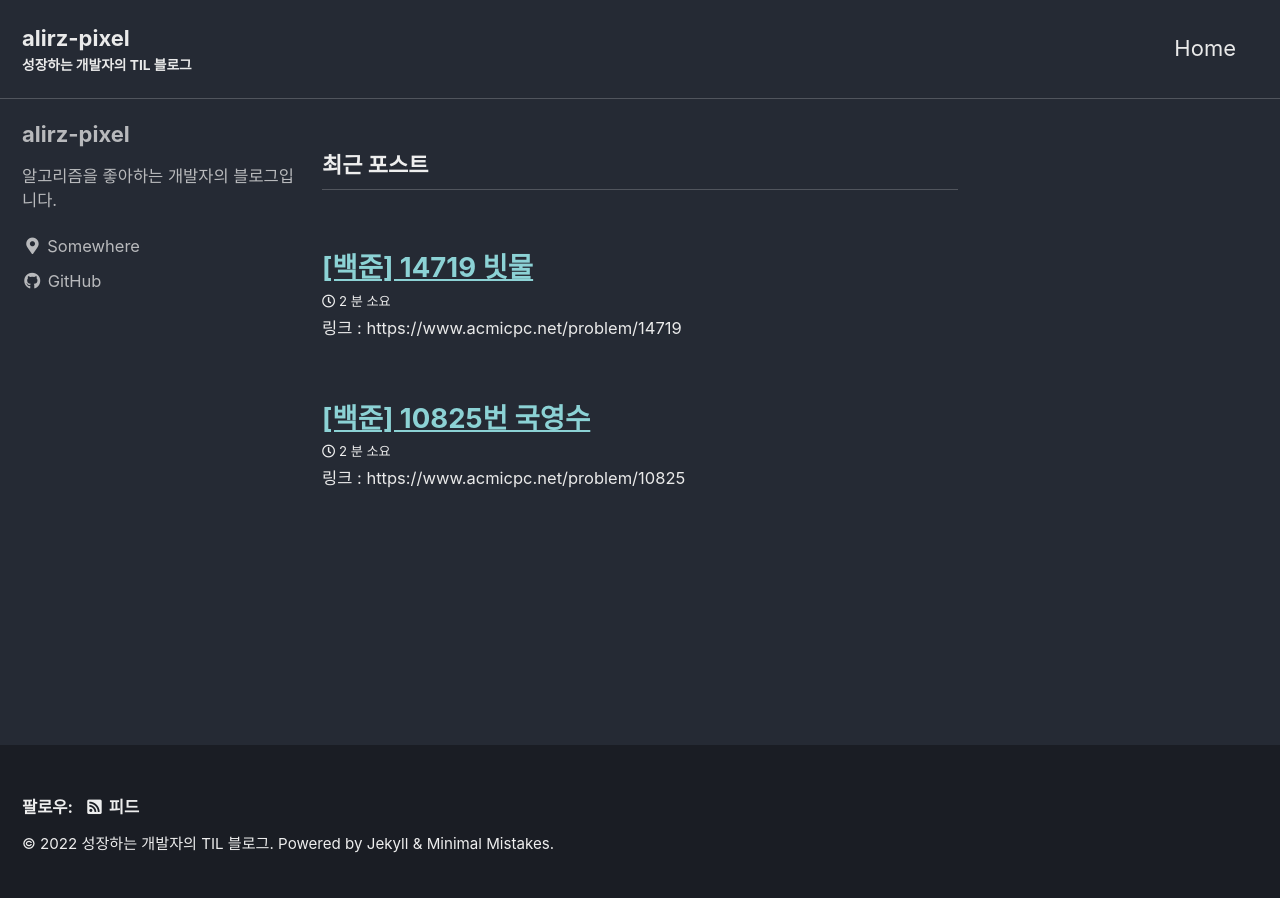
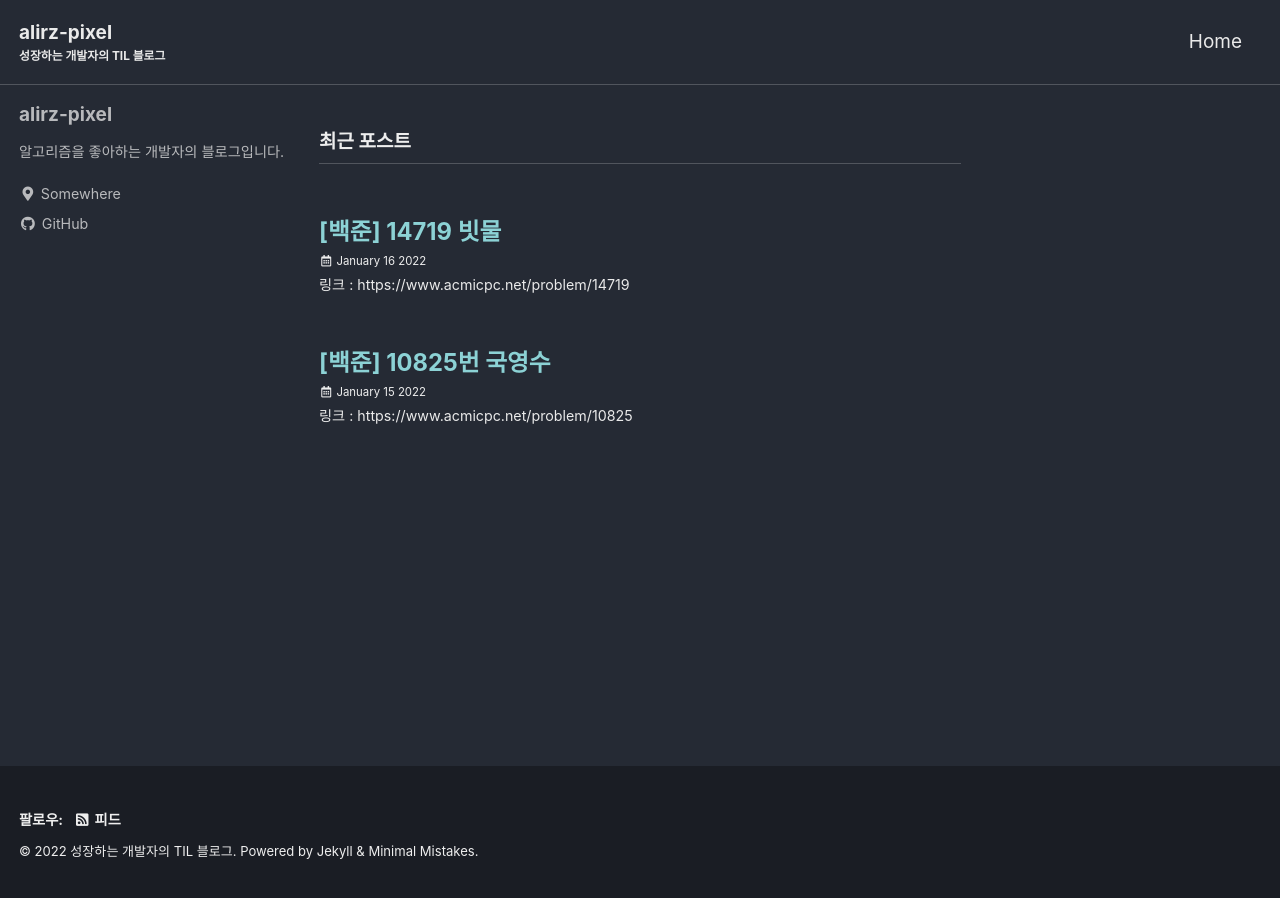
Before and after one commit to alirz-pixel/alirz-pixel.github.io, a Jekyll site: the page built from index.html, in a window 1280 px wide. Built offline with Jekyll 4.4.1, drawn with Linux system fonts in a browser that asks for light colours; cached includes are drawn as plain includes; the list of posts is cut into pages by our own code.

Commit message:
[블로그] 레이아웃 수정 (게시글 날짜, 글씨 크기, 사이드바)
글씨 크기를 18px로 줄임, 예상 소요시간을 포스팅한 날짜가 나오도록 함, 게시글 내용의 너비를 늘리고 사이드바가 고정되도록 수정

```diff
--- a/_includes/archive-single.html
+++ b/_includes/archive-single.html
@@ -24,7 +24,13 @@
         <a href="{{ post.url | relative_url }}" rel="permalink">{{ title }}</a>
       {% endif %}
     </h2>
-    {% include page__meta.html type=include.type %}
+    <!--
+      게시글을 읽는데 걸리는 예상 소요시간
+      {% include page__meta.html type=include.type %}
+    -->
+    {% if post.date %}
+      <p class="page__meta"><i class="far fa-fw fa-calendar-alt" aria-hidden="true"></i> {{ post.date | date: "%B %d %Y" }}</p>
+    {% endif %}
     {% if post.excerpt %}<p class="archive__item-excerpt" itemprop="description">{{ post.excerpt | markdownify | strip_html | truncate: 160 }}</p>{% endif %}
   </article>
 </div>
--- a/_layouts/single.html
+++ b/_layouts/single.html
@@ -29,7 +29,11 @@ layout: default
           {% if page.title %}<h1 id="page-title" class="page__title p-name" itemprop="headline">
             <a href="{{ page.url | absolute_url }}" class="u-url" itemprop="url">{{ page.title | markdownify | remove: "<p>" | remove: "</p>" }}</a>
           </h1>{% endif %}
-          {% include page__meta.html %}
+          <!--
+            게시글을 읽는데 걸리는 예상 소요시간
+            {% include page__meta.html %}
+          -->
+          <p class="page__date"><i class="fas fa-fw fa-calendar-alt" aria-hidden="true"></i> {{ site.data.ui-text[site.locale].date_label | default: "Updated:" }} <time datetime="{{ page.date | date_to_xmlschema }}">{{ page.date | date: "%B %d, %Y" }}</time></p>
         </header>
       {% endunless %}
 
--- a/_sass/minimal-mistakes/_base.scss
+++ b/_sass/minimal-mistakes/_base.scss
@@ -126,6 +126,9 @@ blockquote {
 /* links */
 
 a {
+  /* devinlife : a link 하이퍼링크 밑줄 없애기 */
+  text-decoration: none;
+
   &:focus {
     @extend %tab-focus;
   }
--- a/_sass/minimal-mistakes/_page.scss
+++ b/_sass/minimal-mistakes/_page.scss
@@ -39,12 +39,12 @@ body {
   @include breakpoint($large) {
     float: right;
     width: calc(100% - #{$right-sidebar-width-narrow});
-    padding-right: $right-sidebar-width-narrow;
+    // padding-right: $right-sidebar-width-narrow;  // 게시글에 좀 더 집중할 수 있도록 주석처리 함.
   }
 
   @include breakpoint($x-large) {
     width: calc(100% - #{$right-sidebar-width});
-    padding-right: $right-sidebar-width;
+    // padding-right: $right-sidebar-width;  // 게시글에 좀 더 집중할 수 있도록 주석처리 함.
   }
 
   .page__inner-wrap {
--- a/_sass/minimal-mistakes/_reset.scss
+++ b/_sass/minimal-mistakes/_reset.scss
@@ -15,11 +15,11 @@ html {
   }
 
   @include breakpoint($large) {
-    font-size: 20px;
+    font-size: 19px;
   }
 
   @include breakpoint($x-large) {
-    font-size: 22px;
+    font-size: 19px;
   }
 
   -webkit-text-size-adjust: 100%;
--- a/_sass/minimal-mistakes/_sidebar.scss
+++ b/_sass/minimal-mistakes/_sidebar.scss
@@ -77,7 +77,7 @@
   @include breakpoint($large) {
     position: absolute;
     top: 0;
-    right: 0;
+    // right: 0;  // sidebar가 오른쪽에 고정될 수 있도록 주석처리함.
     width: $right-sidebar-width-narrow;
     margin-right: -1 * $right-sidebar-width-narrow;
     padding-left: 1em;
```
